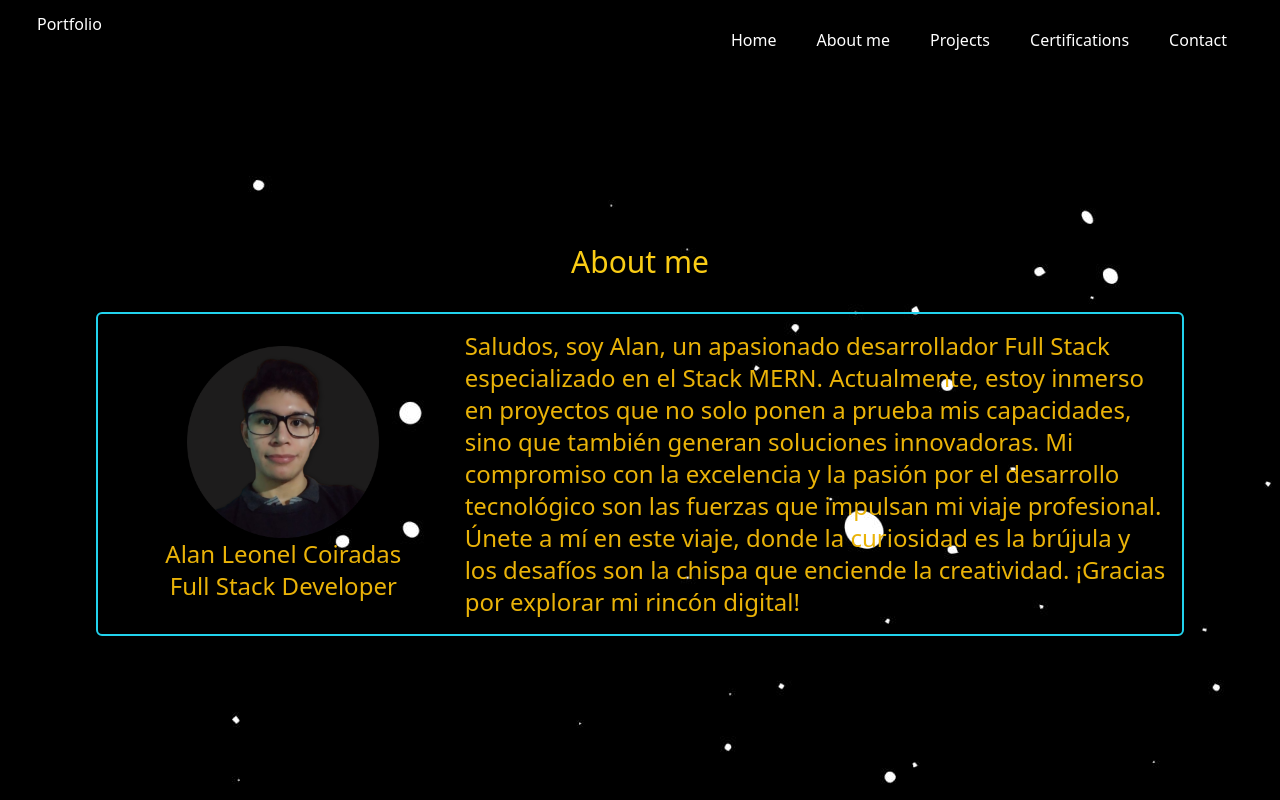
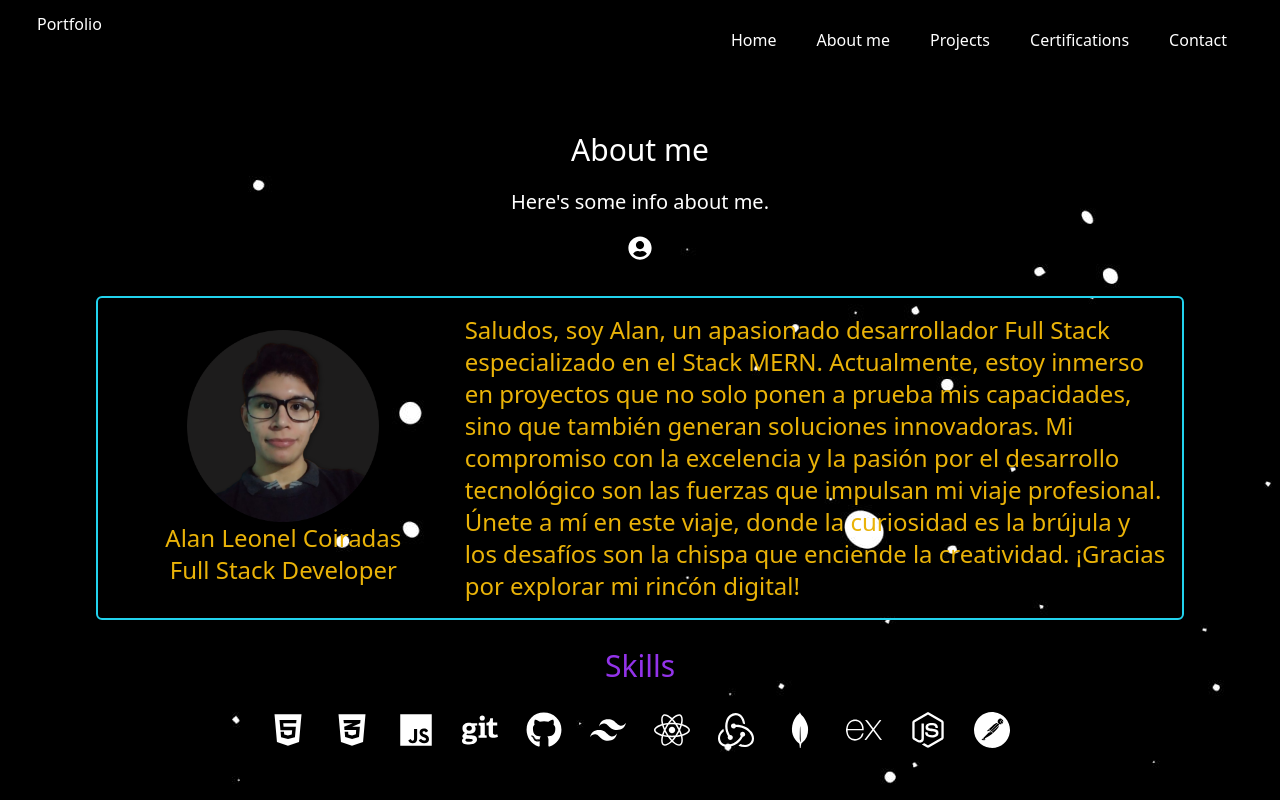
Before and after one commit to leocoiradas/Portfolio, a React (Vite) app: page /about in a window 1280 px wide. Built offline with nearby package versions, Linux system fonts and the light colour scheme.

Commit message:
Implementación de Page en la sección About
Se implementó el uso del componente Page en la sección About, con su respectivo nombre, comentario e ícono para dicha parte del sitio web.

```diff
--- a/src/pages/About.jsx
+++ b/src/pages/About.jsx
@@ -1,12 +1,20 @@
 import React from "react";
 import Details from "../components/details";
+import Skills from "../components/Skills";
+import Page from "../components/Page";
+import { FaUserCircle } from "react-icons/fa";
 
 function About(){
+    const aboutInfo = {
+        title: "About me",
+        comment: "Here's some info about me.",
+        icon: <FaUserCircle />
+    }
     return (
-        <section className="flex flex-col justify-center items-center min-h-[90vh] gap-8 text-yellow-400">
-            <h3 className="text-center text-3xl">About me</h3>
+        <Page info={aboutInfo}>
             <Details />
-        </section>
+            <Skills />
+        </Page>
     )
 }
 export default About
```
